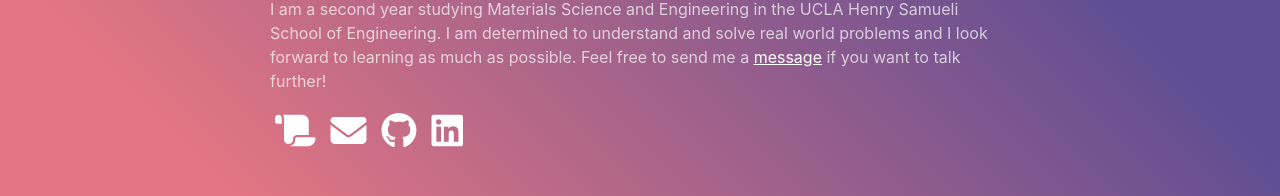
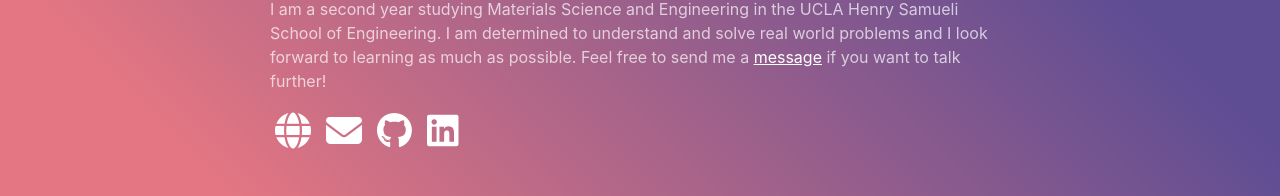
Before and after one commit to ashvinnagarajan/Blog, a Jekyll site: the page built from index.html, in a window 1280 px wide. Shown: the part 746-942 px from the top of the page. Built offline with Jekyll 4.4.1, drawn with Linux system fonts in a browser that asks for light colours; nearby versions of some CDN libraries.

Commit message:
Update social.html

```diff
--- a/_includes/social.html
+++ b/_includes/social.html
@@ -14,7 +14,7 @@
   {%- if site.rss -%}<li><a href="{{ 'feed.xml' | relative_url }}"><svg class="svg-icon"><use xlink:href="{{ '/assets/minima-social-icons.svg#rss' | relative_url }}"></use></svg> <span>{{ site.rss | escape }}</span></a></li>{%- endif -%} -->
 
 
-  {%- if site.web_address -%}<li><a href="https://{{site.web_address | escape}}"><i class="fas fa-scroll"></i></a></li>{%- endif -%}
+  {%- if site.web_address -%}<li><a href="https://{{site.web_address | escape}}"><i class="fas fa-globe"></i></a></li>{%- endif -%}
   {%- if site.email -%}<li><a href="mailto:{{site.email}}"><i class="fas fa-envelope"></i></a></li>{%- endif -%}
   {%- if site.github_username -%}<li><a href="https://github.com/{{ site.github_username| cgi_escape | escape }}"><i class="fab fa-github"></i></a></li>{%- endif -%}
   {%- if site.linkedin_username -%}<li><a href="https://www.linkedin.com/in/{{ site.linkedin_username| cgi_escape | escape }}"><i class="fab fa-linkedin"></i></a></li>{%- endif -%}
```
